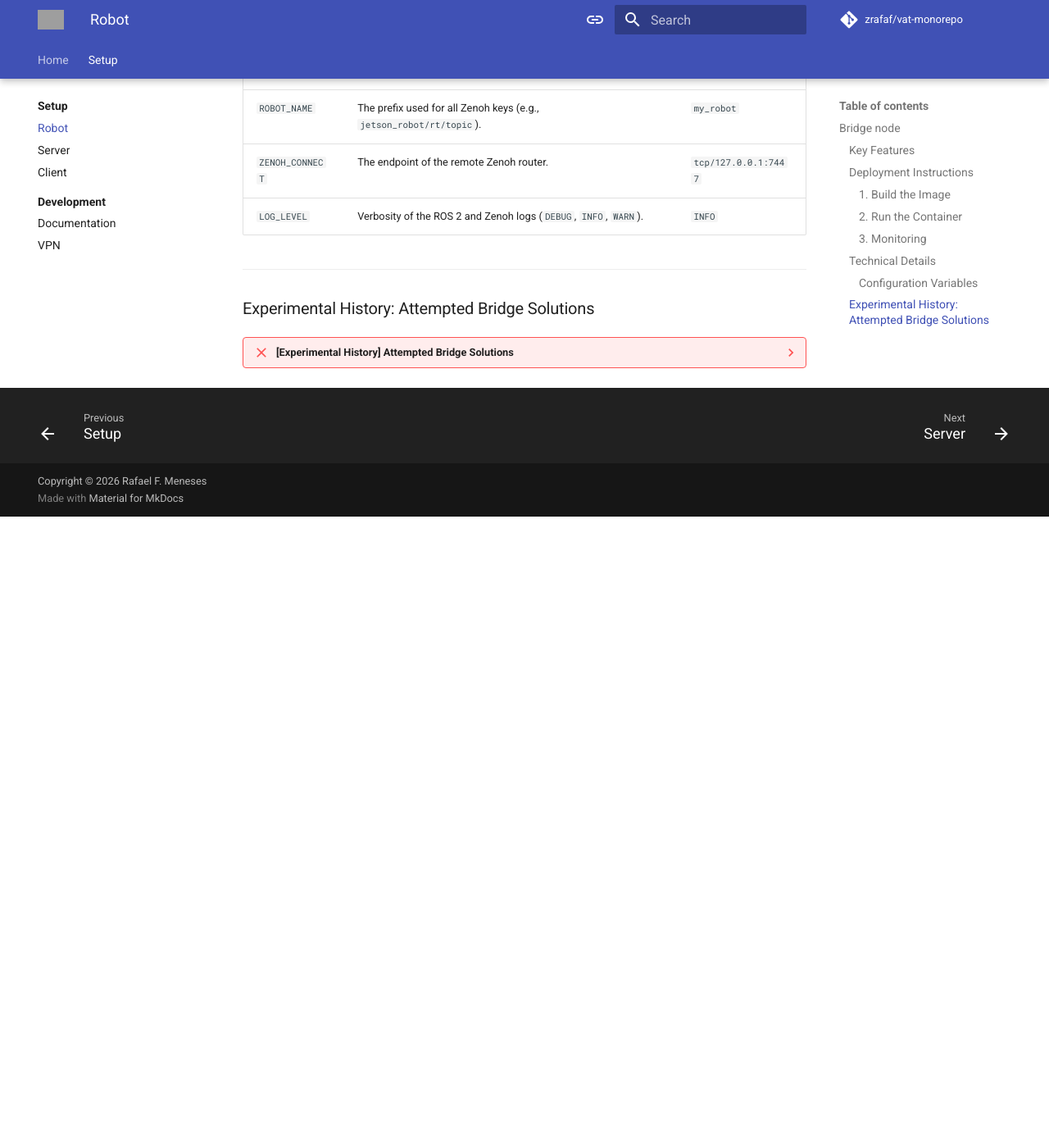
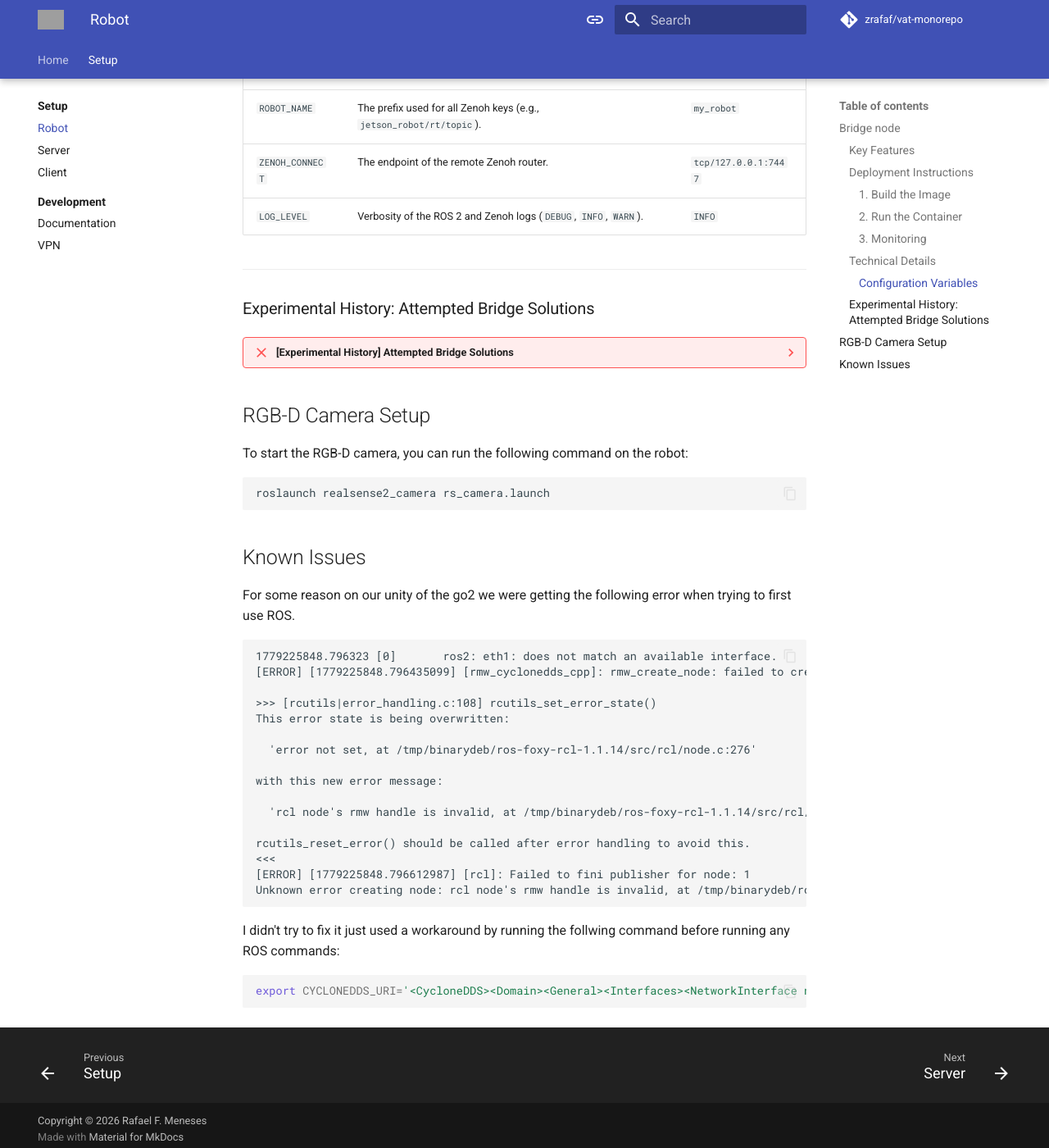
Before and after one commit to zRafaF/vat-monorepo, an MkDocs documentation site: the page built from docs/setup/robot.md, in a window 1280 px wide and 1400 px high, scrolled down 1492 px. Shown: the whole window at 82% size. Built offline with MkDocs 1.6.1 and Material for MkDocs 9.7.7, drawn with Linux system fonts in a browser that asks for light colours; comment, search, counter and statistics services are not loaded; before the commit the page ends 2122 px from its top, so only the background shows below that; grey boxes are pictures that could not be loaded.

Commit message:
added more documentation on the rgbd camera

````diff
--- a/docs/setup/robot.md
+++ b/docs/setup/robot.md
@@ -97,3 +97,40 @@
     **Conclusion**
 
     The current **Humble Docker + Python Bridge** was chosen because it successfully bypassed these discovery issues. Since it utilizes the standard `rclpy` library, it maintains native compatibility with the robot's ROS graph while still leveraging Zenoh for long-distance transport.
+
+## RGB-D Camera Setup
+
+To start the RGB-D camera, you can run the following command on the robot:
+
+```bash
+roslaunch realsense2_camera rs_camera.launch
+```
+
+## Known Issues
+
+For some reason on our unity of the go2 we were getting the following error when trying to first use ROS.
+
+```
+1779225848.796323 [0]       ros2: eth1: does not match an available interface.
+[ERROR] [1779225848.796435099] [rmw_cyclonedds_cpp]: rmw_create_node: failed to create domain, error Error
+
+>>> [rcutils|error_handling.c:108] rcutils_set_error_state()
+This error state is being overwritten:
+
+  'error not set, at /tmp/binarydeb/ros-foxy-rcl-1.1.14/src/rcl/node.c:276'
+
+with this new error message:
+
+  'rcl node's rmw handle is invalid, at /tmp/binarydeb/ros-foxy-rcl-1.1.14/src/rcl/node.c:428'
+
+rcutils_reset_error() should be called after error handling to avoid this.
+<<<
+[ERROR] [1779225848.796612987] [rcl]: Failed to fini publisher for node: 1
+Unknown error creating node: rcl node's rmw handle is invalid, at /tmp/binarydeb/ros-foxy-rcl-1.1.14/src/rcl/node.c:428
+```
+
+I didn't try to fix it just used a workaround by running the follwing command before running any ROS commands:
+
+```bash
+export CYCLONEDDS_URI='<CycloneDDS><Domain><General><Interfaces><NetworkInterface name="eth0"/></Interfaces></General></Domain></CycloneDDS>'
+```
````
Also changed, not shown: docs/setup/development/vpn.md (+5 -0 lines).
